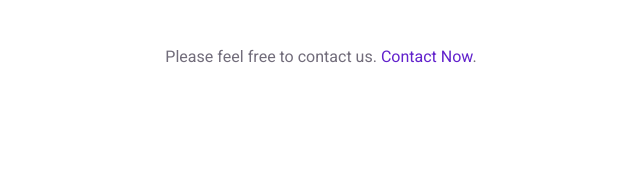
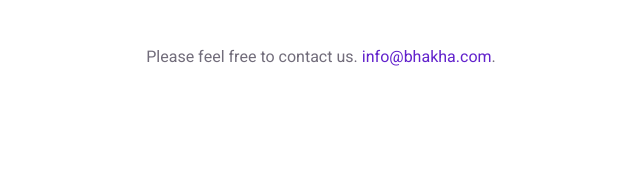
Before and after one commit to indersinghvv/bhakha, a plain HTML site: page contact.html in a window 1280 px wide. Shown: the part 780-975 px from the top of the page, 319-959 px from the left. Drawn offline with nearby package versions, Linux system fonts and the light colour scheme.

Commit message:
change contact

```diff
--- a/contact.html
+++ b/contact.html
@@ -104,7 +104,7 @@
                 <div class="row justify-content-center">
                     <div class="col-lg-7">
                         <div class="wow fadeInUp" data-wow-delay="0.3s">
-                            <p class="text-center mb-4">Please feel free to contact us. <a href="mailto: info@bhakha.com">Contact Now</a>.</p>
+                            <p class="text-center mb-4">Please feel free to contact us. <a href="mailto: info@bhakha.com">info@bhakha.com</a>.</p>
                             <!-- <form>
                                 <div class="row g-3">
                                     <div class="col-md-6">
```
